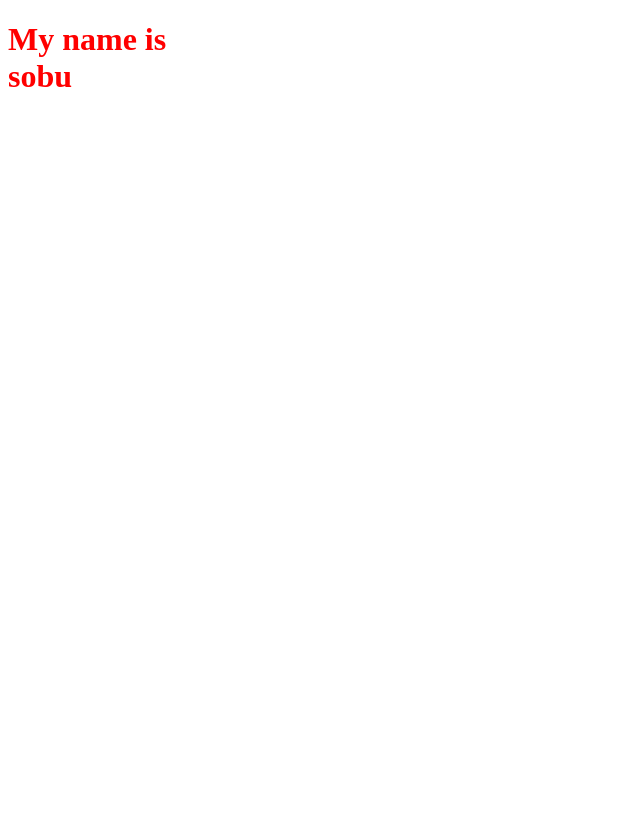
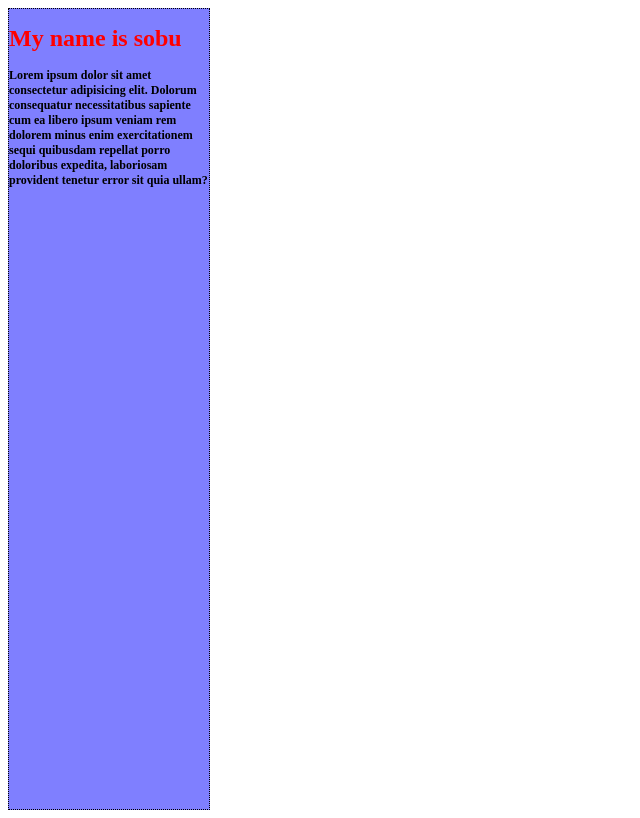
Before and after one commit to sobunkohla/CSS-crash-course, a plain HTML site: page index.html in a window 1280 px wide. Shown: the whole page, without its empty margins (0-640 px from the left). Drawn offline with Linux system fonts and the light colour scheme.

Commit message:
Adding fonts and borders

```diff
--- a/index.html
+++ b/index.html
@@ -6,10 +6,22 @@
     <meta name="viewport" content="width=device-width, initial-scale=1.0" />
     <title>Document</title>
     <link rel="stylesheet" href="./style.css" />
+    <link rel="preconnect" href="https://fonts.googleapis.com" />
+    <link rel="preconnect" href="https://fonts.gstatic.com" crossorigin />
+    <link
+      href="https://fonts.googleapis.com/css2?family=Poppins:wght@300;400;500;700&display=swap"
+      rel="stylesheet"
+    />
   </head>
   <body>
     <div>
-        <h1>My name is sobu</h1>
+      <h1>My name is sobu</h1>
+      <p>
+        Lorem ipsum dolor sit amet consectetur adipisicing elit. Dolorum
+        consequatur necessitatibus sapiente cum ea libero ipsum veniam rem
+        dolorem minus enim exercitationem sequi quibusdam repellat porro
+        doloribus expedita, laboriosam provident tenetur error sit quia ullam?
+      </p>
     </div>
   </body>
 </html>
--- a/style.css
+++ b/style.css
@@ -2,5 +2,11 @@ h1{
     color: red;
 }
 div{
-    width: 200px;
+    width: 100%;
+    max-width: 200px;
+    height: 100vh;
+    background-color: rgb(0, 0, 255,0.5);
+    border: 1px dotted black;
+    font-size: 12px;
+    font-weight: 600;
 }
```
